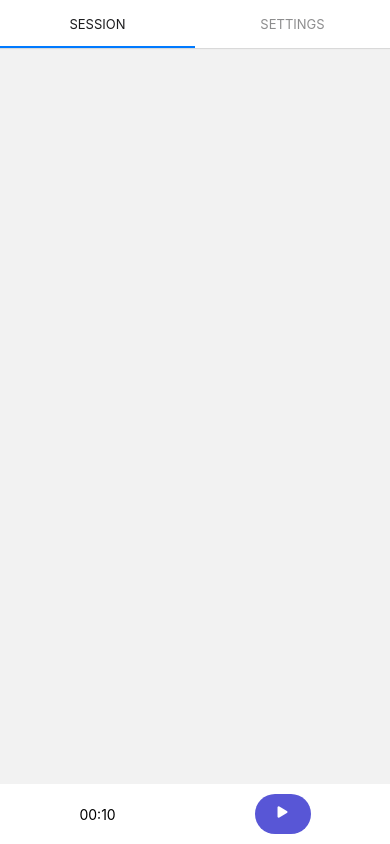
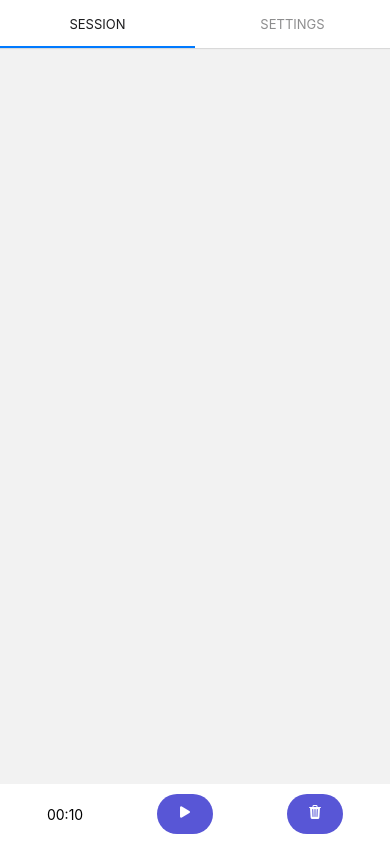
Before and after one commit to EdgardoArriagada/simpleTimer, a React Native app: screen /Session in a window 390 px wide. Built offline with nearby package versions, Linux system fonts and the light colour scheme; what react-native-sound would draw is missing.

Commit message:
implement onClear

```diff
--- a/src/presentations/screens/SessionScreen.tsx
+++ b/src/presentations/screens/SessionScreen.tsx
@@ -18,12 +18,17 @@ const sound = new Sound(soundAsset, Sound.MAIN_BUNDLE, error => {
 });
 
 type ReadySessionProps = {
-  start: () => void;
+  onStart: () => void;
   time: string;
   isRunning: boolean;
 };
 
-const Controls: FC<ReadySessionProps> = ({start, time, isRunning}) => {
+const Controls: FC<ReadySessionProps> = ({
+  onStart,
+  onClear,
+  time,
+  isRunning,
+}) => {
   return (
     <View
       style={{
@@ -40,8 +45,14 @@ const Controls: FC<ReadySessionProps> = ({start, time, isRunning}) => {
 
       <Button
         disabled={isRunning}
-        onPress={start}
+        onPress={onStart}
         renderIcon={({style}) => <Icon style={style} name="play" size={30} />}
+      />
+
+      <Button
+        disabled={isRunning}
+        onPress={onClear}
+        renderIcon={({style}) => <Icon style={style} name="trash" size={30} />}
       />
     </View>
   );
@@ -99,7 +110,11 @@ export const SessionScreen: FC = () => {
       {isRunning && <Text>{formatSecondsToClock(countdown)}</Text>}
       <Controls
         isRunning={isRunning}
-        start={() => start(seconds)}
+        onStart={() => start(seconds)}
+        onClear={() => {
+          setRepeatsLog([]);
+          setSeriesLog([]);
+        }}
         time={time}
       />
     </View>
@@ -109,6 +124,5 @@ export const SessionScreen: FC = () => {
 const s = StyleSheet.create({
   container: {
     flex: 1,
-    justifyContent: 'space-between',
   },
 });
```
